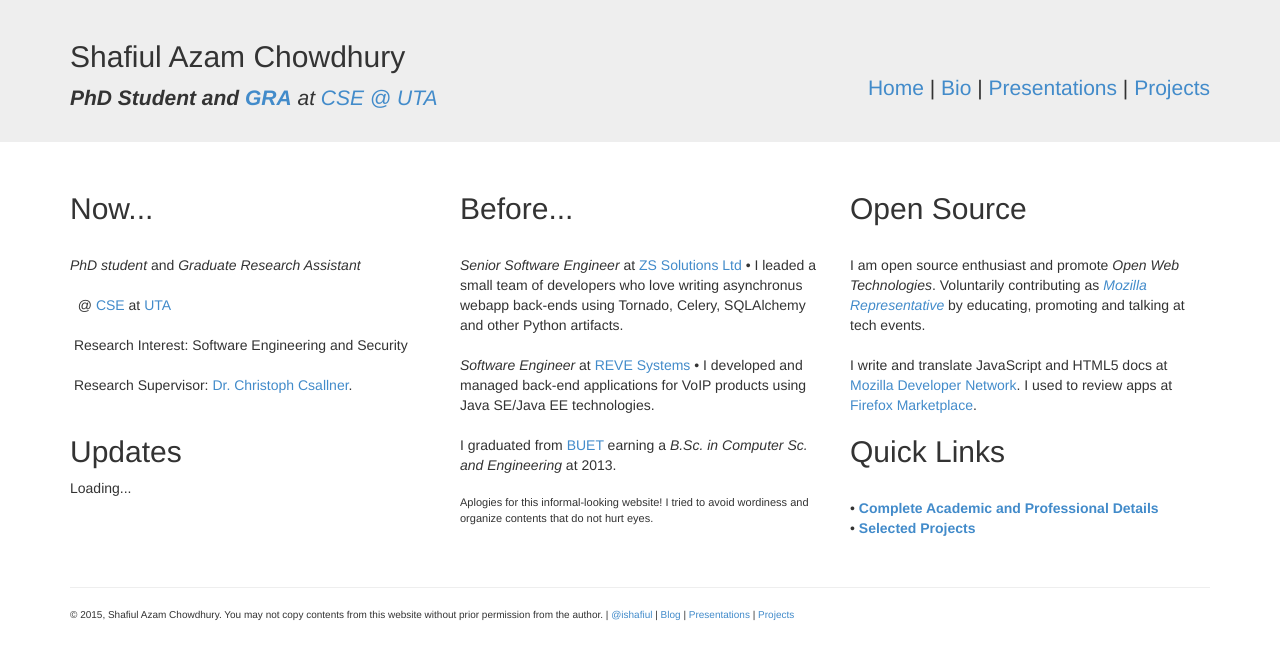
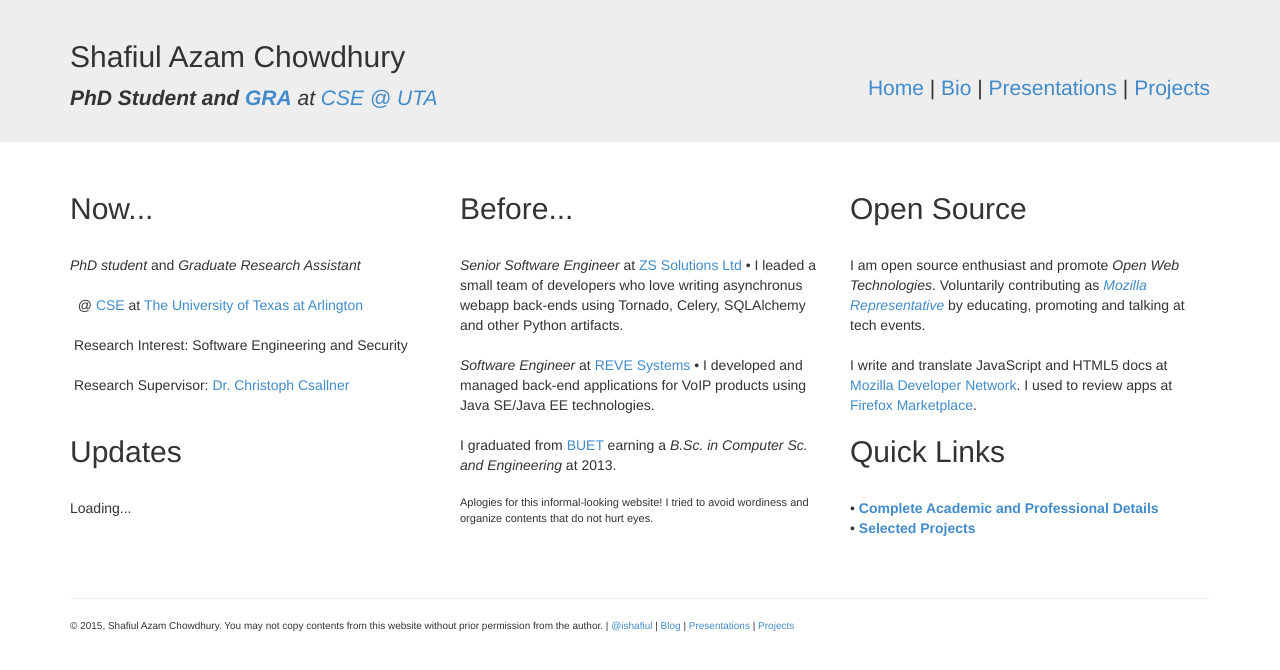
Before and after one commit to shafiul/shafiul.github.com, a plain HTML site: page index.html in a window 1280 px wide. Drawn offline with nearby package versions, Linux system fonts and the light colour scheme; a script that the page names is missing; files whose address does not match are found by name.

Commit message:
Fixed homepage minor bugs

```diff
--- a/index.html
+++ b/index.html
@@ -58,15 +58,16 @@
 
           <i>PhD student</i> and <i>Graduate Research Assistant</i> <br/><br/>
 
-          <span class="protab">&nbsp;</span> @ <a href="http://cse.uta.edu">CSE</a> at <a href="http://uta.edu">UTA</a> <br/><br/>
+          <span class="protab">&nbsp;</span> @ <a href="http://cse.uta.edu">CSE</a> at <a href="http://uta.edu">The University of Texas at Arlington</a> <br/><br/>
 
           <span class="protab">&nbsp;</span>Research Interest: Software Engineering and Security  <br/><br/>
 
-          <span class="protab">&nbsp;</span>Research Supervisor: <a href="http://ranger.uta.edu/~csallner/">Dr. Christoph Csallner</a>.
+          <span class="protab">&nbsp;</span>Research Supervisor: <a href="http://ranger.uta.edu/~csallner/">Dr. Christoph Csallner</a>
 
           <br/><br />
 
           <h2>Updates</h2>
+          <br/>
           <div id="personalUpdates">
             <p>Loading...</p>
           </div>
```
